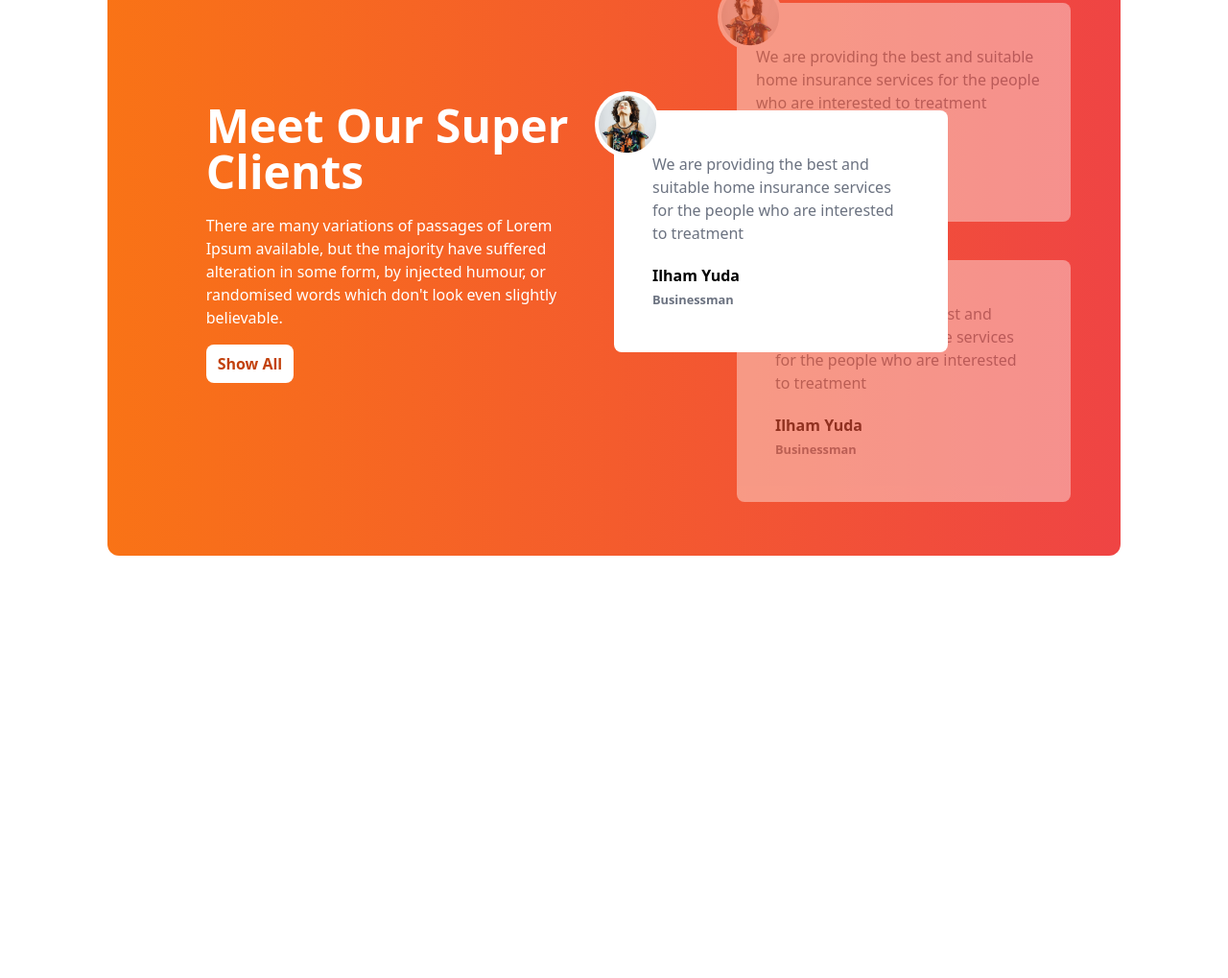
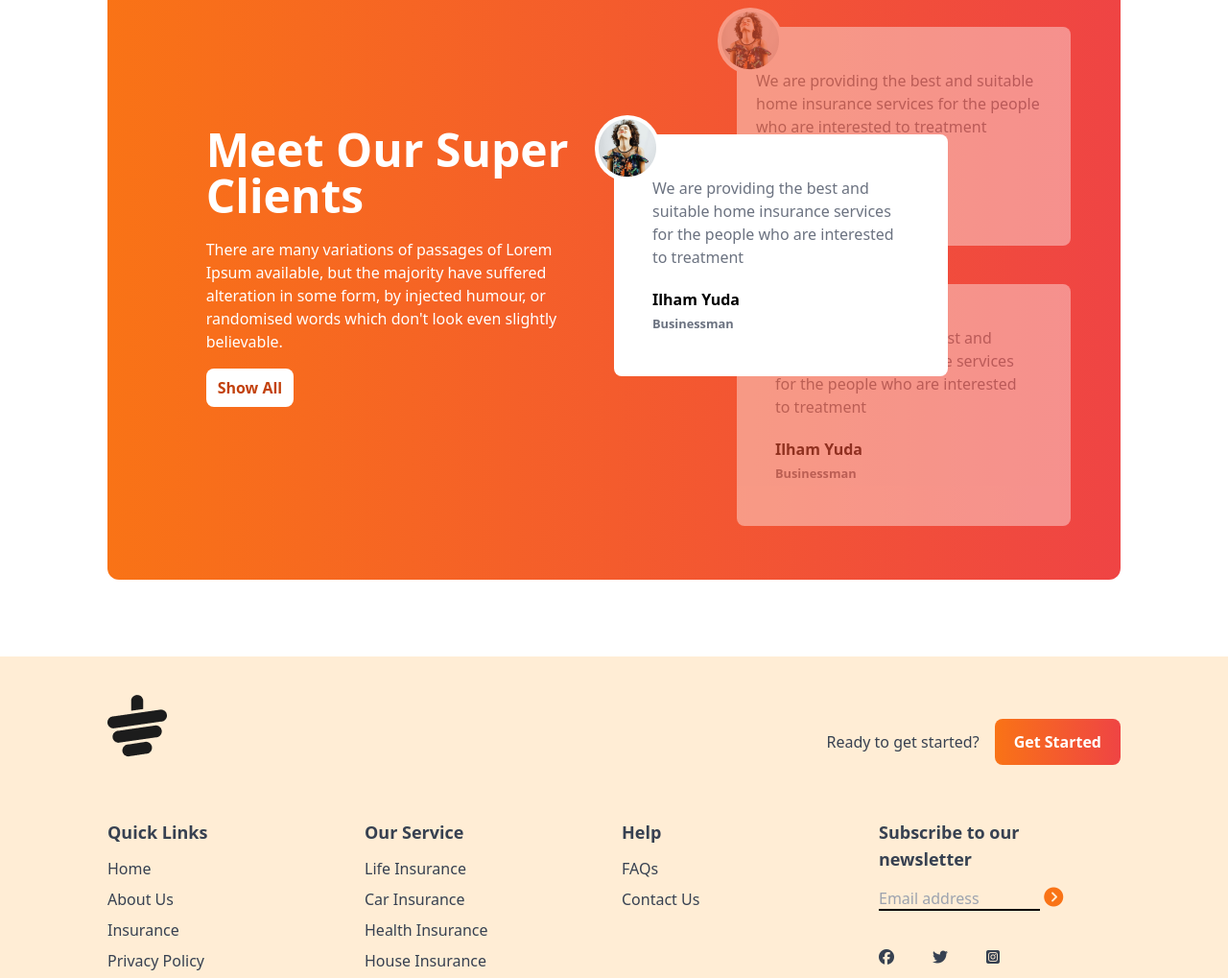
Before and after one commit to TamimAhmedCD/tea-house, a plain HTML site: page index.html in a window 1280 px wide. Shown: the part 1781-2800 px from the top of the page at 96% size. Before the commit the page ends 2360 px from the top, so only its background shows below. Drawn offline with nearby package versions, Linux system fonts and the light colour scheme; a web font is replaced by a local one.

Commit message:
footer section complete

```diff
--- a/index.html
+++ b/index.html
@@ -34,7 +34,7 @@
             <div class="lg:flex pt-10 mb-20">
             <!-- text content -->
                 <div>
-                    <h1 class="text-5xl md:text-7xl ">It's good <br> tea time at The <br> Tea House</h1>
+                    <h1 class="text-5xl md:text-7xl font-bold">It's good <br> tea time at The <br> Tea House</h1>
                     <br>
                     <p class="text-gray-500 w-3/4">Tea and Botanical Solutions Supplier Give Optimum Satisfaction To Your Taste Buds.</p>
                     <br>
@@ -183,8 +183,90 @@
         </div>
       </section>
     </main>
-    <footer>
+    <footer class="px-5 lg:px-28 py-10 bg-orange-100 mt-20 text-gray-700">
+      <div>
+        <!-- logo -->
+         <div class=" mb-8 flex justify-between">
+          <img class="mb-8" src="./assets/cup.png" alt="">
+          <div class="flex items-center gap-4">
+            <h4>Ready to get started?</h4>
+            <button class="bg-gradient-to-r from-orange-500 to-red-500 px-5 py-3 rounded-lg text-white font-bold">Get Started</button>
+          </div>
+        </div>
+        <!-- links-->
+        <div class="grid grid-cols-1 md:grid-cols-2 lg:grid-cols-4 gap-4">
 
+          <!-- first column -->
+          <div>
+            <h3 class="font-semibold text-lg mb-3">Quick Links</h3>
+            <ul class="space-y-2">
+              <li>
+                <a class="hover:text-orange-600" href="#">Home</a>
+              </li>
+              <li>
+                <a class="hover:text-orange-600" href="#">About Us</a>
+              </li>
+              <li>
+                <a class="hover:text-orange-600" href="#">Insurance</a>
+              </li>
+              <li>
+                <a class="hover:text-orange-600" href="#">Privacy Policy</a>
+              </li>
+            </ul>
+          </div>
+
+          <!-- second column -->
+          <div>
+            <h3 class="font-semibold text-lg mb-3">Our Service</h3>
+            <ul class="space-y-2">
+              <li>
+                <a class="hover:text-orange-600" href="#">Life Insurance</a>
+              </li>
+              <li>
+                <a class="hover:text-orange-600" href="#">Car Insurance</a>
+              </li>
+              <li>
+                <a class="hover:text-orange-600" href="#">Health Insurance</a>
+              </li>
+              <li>
+                <a class="hover:text-orange-600" href="#">House Insurance</a>
+              </li>
+            </ul>
+          </div>
+
+          <!-- third column -->
+          <div>
+            <h3 class="font-semibold text-lg mb-3">Help</h3>
+            <ul class="space-y-2">
+              <li>
+                <a class="hover:text-orange-600" href="#">FAQs</a>
+              </li>
+              <li>
+                <a class="hover:text-orange-600" href="#">Contact Us</a>
+              </li>
+            </ul>
+          </div>
+
+          <!-- fourth column -->
+          <div>
+            <h3 class="font-semibold text-lg mb-3">Subscribe to our <br> newsletter</h3>
+
+          <div class="flex flex-col space-y-2">
+            <div class="mb-8">
+              <input type="text" placeholder="Email address" class="bg-transparent border-b-2 border-black w-4/6 md:h-5/6">
+              <i class="fa-solid fa-circle-chevron-right text-xl text-orange-500"></i>
+            </div>
+            <div class="flex justify-between w-2/4">
+              <i class="fa-brands fa-facebook"></i>
+              <i class="fa-brands fa-twitter"></i>
+              <i class="fa-brands fa-square-instagram"></i>
+            </div>
+          </div>
+        </div>
+        </div>
+        <div class="text-center pt-4 mt-4">
+          <p>© 2027 UIDesign.to - All rights reserved.</p>
+        </div>
     </footer>
 </body>
 </html>
```
